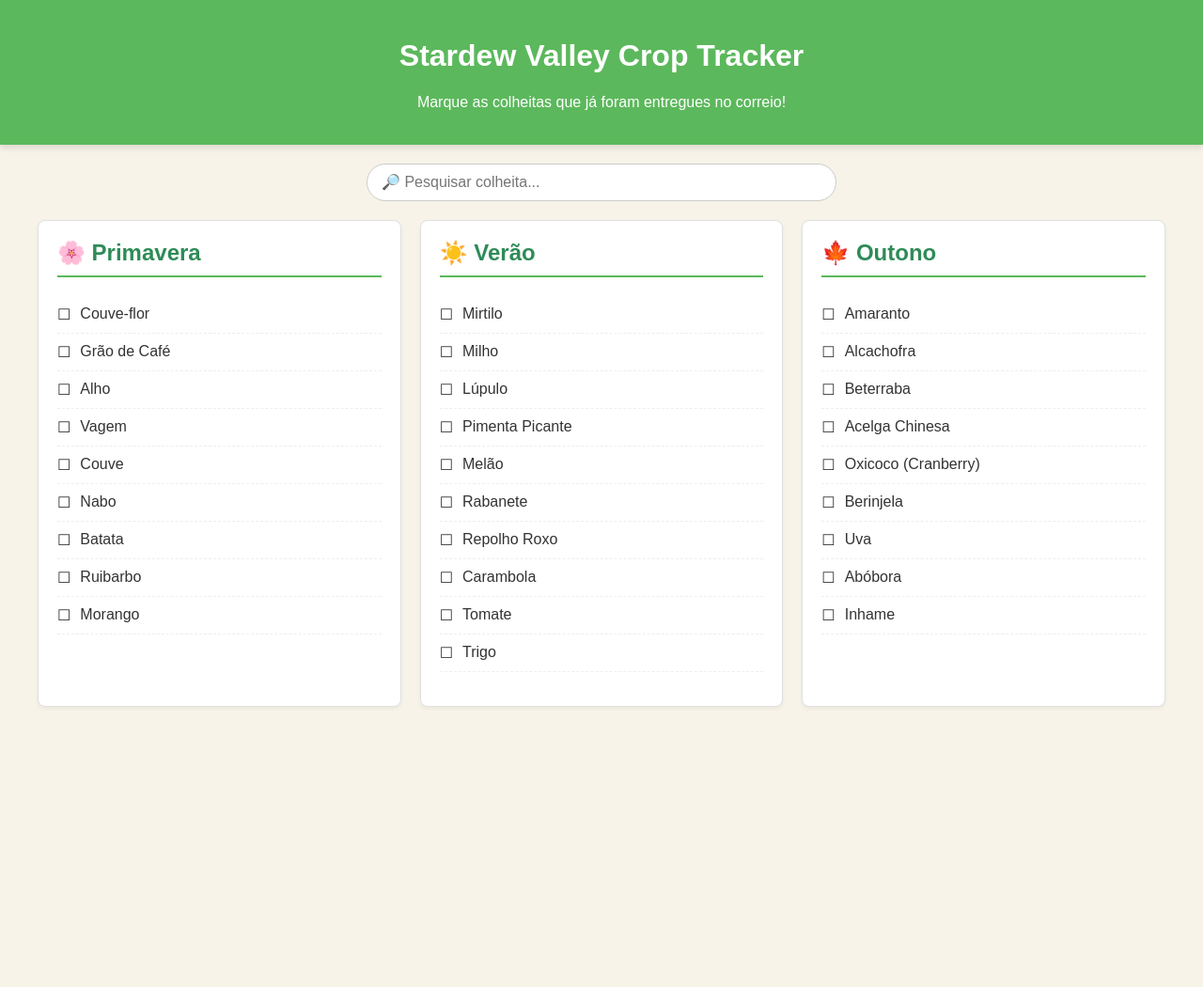
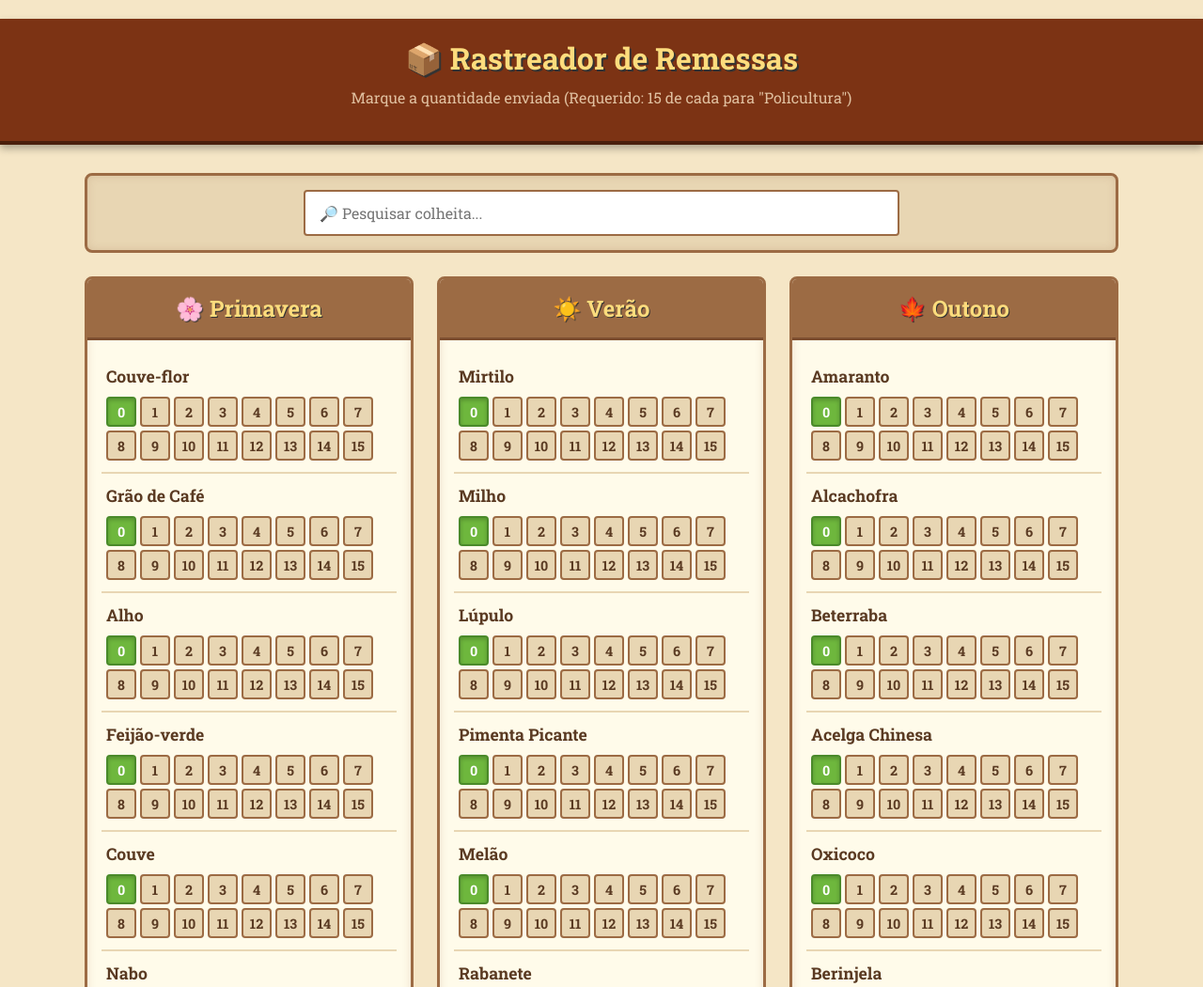
Before and after one commit to vnxmello/stardew-tracker, a plain HTML site: page index.html in a window 1280 px wide. Shown: the top 1050 px of the page at 94% size. Before the commit the page ends 800 px from the top, so only its background shows below. Drawn offline with Linux system fonts and the light colour scheme.

Commit message:
reestilizacao do projeto

```diff
--- a/index.html
+++ b/index.html
@@ -3,65 +3,69 @@
 <head>
     <meta charset="UTF-8">
     <meta name="viewport" content="width=device-width, initial-scale=1.0">
-    <title>Stardew Tracker List</title>
+    <title>Stardew Valley: Rastreador de Conquistas</title>
     <link rel="stylesheet" href="style.css">
+    <link href="https://fonts.googleapis.com/css2?family=Roboto+Slab:wght@400;700&display=swap" rel="stylesheet">
 </head>
 <body>
 
     <header>
-        <h1>Stardew Valley Crop Tracker</h1>
-        <p>Marque as colheitas que já foram entregues no correio!</p>
+        <div class="header-content">
+            <h1>📦 Rastreador de Remessas</h1>
+            <p>Marque a quantidade enviada
+            (Requerido: 15 de cada para "Policultura")</p>
+        </div>
     </header>
 
     <main>
-        <div class="search-container">
+        <div class="search-container wiki-box">
             <input type="text" id="searchInput" placeholder="🔎 Pesquisar colheita..." aria-label="Pesquisar colheita">
         </div>
 
         <section id="seasons-container">
-            <div class="season-card" data-season="spring">
-                <h2>🌸 Primavera</h2>
+            <div class="season-card wiki-box" data-season="spring">
+                <h2 class="wiki-header">🌸 Primavera</h2>
                 <ul class="crop-list">
-                    <li data-crop="couve-flor">Couve-flor</li>
-                    <li data-crop="grao-de-cafe">Grão de Café</li>
-                    <li data-crop="alho">Alho</li>
-                    <li data-crop="vagem">Vagem</li>
-                    <li data-crop="couve">Couve</li>
-                    <li data-crop="nabo">Nabo</li>
-                    <li data-crop="batata">Batata</li>
-                    <li data-crop="ruibarbo">Ruibarbo</li>
-                    <li data-crop="morango">Morango</li>
+                    <li data-crop="couve-flor"><span class="crop-name">Couve-flor</span></li>
+                    <li data-crop="grao-de-cafe"><span class="crop-name">Grão de Café</span></li>
+                    <li data-crop="alho"><span class="crop-name">Alho</span></li>
+                    <li data-crop="feijao-verde"><span class="crop-name">Feijão-verde</span></li>
+                    <li data-crop="couve"><span class="crop-name">Couve</span></li>
+                    <li data-crop="nabo"><span class="crop-name">Nabo</span></li>
+                    <li data-crop="batata"><span class="crop-name">Batata</span></li>
+                    <li data-crop="ruibarbo"><span class="crop-name">Ruibarbo</span></li>
+                    <li data-crop="morango"><span class="crop-name">Morango</span></li>
                 </ul>
             </div>
 
-            <div class="season-card" data-season="summer">
-                <h2>☀️ Verão</h2>
+            <div class="season-card wiki-box" data-season="summer">
+                <h2 class="wiki-header">☀️ Verão</h2>
                 <ul class="crop-list">
-                    <li data-crop="mirtilo">Mirtilo</li>
-                    <li data-crop="milho">Milho</li>
-                    <li data-crop="lupulo">Lúpulo</li>
-                    <li data-crop="pimenta-picante">Pimenta Picante</li>
-                    <li data-crop="melao">Melão</li>
-                    <li data-crop="rabanete">Rabanete</li>
-                    <li data-crop="repolho-roxo">Repolho Roxo</li>
-                    <li data-crop="carambola">Carambola</li>
-                    <li data-crop="tomate">Tomate</li>
-                    <li data-crop="trigo">Trigo</li>
+                    <li data-crop="mirtilo"><span class="crop-name">Mirtilo</span></li>
+                    <li data-crop="milho"><span class="crop-name">Milho</span></li>
+                    <li data-crop="lupulo"><span class="crop-name">Lúpulo</span></li>
+                    <li data-crop="pimenta-picante"><span class="crop-name">Pimenta Picante</span></li>
+                    <li data-crop="melao"><span class="crop-name">Melão</span></li>
+                    <li data-crop="rabanete"><span class="crop-name">Rabanete</span></li>
+                    <li data-crop="repolho-roxo"><span class="crop-name">Repolho Roxo</span></li>
+                    <li data-crop="fruta-estelar"><span class="crop-name">Carambola</span></li>
+                    <li data-crop="tomate"><span class="crop-name">Tomate</span></li>
+                    <li data-crop="trigo"><span class="crop-name">Trigo</span></li>
                 </ul>
             </div>
 
-            <div class="season-card" data-season="fall">
-                <h2>🍁 Outono</h2>
+            <div class="season-card wiki-box" data-season="fall">
+                <h2 class="wiki-header">🍁 Outono</h2>
                 <ul class="crop-list">
-                    <li data-crop="amaranto">Amaranto</li>
-                    <li data-crop="alcachofra">Alcachofra</li>
-                    <li data-crop="beterraba">Beterraba</li>
-                    <li data-crop="acelga-chinesa">Acelga Chinesa</li>
-                    <li data-crop="oxicoco">Oxicoco (Cranberry)</li>
-                    <li data-crop="berinjela">Berinjela</li>
-                    <li data-crop="uva">Uva</li>
-                    <li data-crop="abobora">Abóbora</li>
-                    <li data-crop="inhame">Inhame</li>
+                    <li data-crop="amaranto"><span class="crop-name">Amaranto</span></li>
+                    <li data-crop="alcachofra"><span class="crop-name">Alcachofra</span></li>
+                    <li data-crop="beterraba"><span class="crop-name">Beterraba</span></li>
+                    <li data-crop="acelga-chinesa"><span class="crop-name">Acelga Chinesa</span></li>
+                    <li data-crop="oxicoco"><span class="crop-name">Oxicoco</span></li>
+                    <li data-crop="berinjela"><span class="crop-name">Berinjela</span></li>
+                    <li data-crop="uva"><span class="crop-name">Uva</span></li>
+                    <li data-crop="abobora"><span class="crop-name">Abóbora</span></li>
+                    <li data-crop="inhame"><span class="crop-name">Inhame</span></li>
                 </ul>
             </div>
         </section>
--- a/script.js
+++ b/script.js
@@ -1,63 +1,101 @@
 document.addEventListener('DOMContentLoaded', () => {
     const searchInput = document.getElementById('searchInput');
-    const cropItems = document.querySelectorAll('.crop-list li');
+    const cropListItems = document.querySelectorAll('.crop-list li');
 
-    const savedState = JSON.parse(localStorage.getItem('stardewCropTracker')) || {};
+    //chave local storage
+    const STORAGE_KEY = 'stardewShippingTracker_v1';
 
-    //salvar e aplicar o estado dos itens
-    cropItems.forEach(item => {
+    let savedState = JSON.parse(localStorage.getItem(STORAGE_KEY)) || {};
+    //init interface
+    cropListItems.forEach(item => {
         const cropId = item.getAttribute('data-crop');
+        const cropNameSpan = item.querySelector('.crop-name');
 
-        //aplica o estado
-        if (savedState[cropId]) {
-            item.classList.add('completed');
+        //riar o box de botões
+        const counterBox = document.createElement('div');
+        counterBox.className = 'counter-box';
+
+        //gen botoes de 0 a 15
+        for (let i = 0; i <= 15; i++) {
+            const btn = document.createElement('button');
+            btn.textContent = i;
+            btn.className = 'count-btn';
+            btn.dataset.value = i;
+            btn.setAttribute('aria-label', `Marcar ${i} unidades de ${cropNameSpan.textContent}`);
+            btn.addEventListener('click', handleButtonClick);
+
+            counterBox.appendChild(btn);
         }
 
-        item.addEventListener('click', () => {
-            item.classList.toggle('completed');
-
-            //salva o estado na memoria local
-            const currentState = JSON.parse(localStorage.getItem('stardewCropTracker')) || {};
-            currentState[cropId] = item.classList.contains('completed');
-            localStorage.setItem('stardewCropTracker', JSON.stringify(currentState));
-        });
+        item.appendChild(counterBox);
+        //verifica se tem valor salvo
+        const savedValue = savedState[cropId];
+        if (savedValue !== undefined && savedValue !== null) {
+            const buttonToActivate = counterBox.querySelector(`.count-btn[data-value="${savedValue}"]`);
+            if (buttonToActivate) {
+                setActiveButton(counterBox, buttonToActivate, item);
+            }
+        } else {
+             //se nao tiver nada salvo marca 0 como padrão
+             const defaultButton = counterBox.querySelector('.count-btn[data-value="0"]');
+             setActiveButton(counterBox, defaultButton, item);
+        }
     });
 
-    //filtro de pesquisa
+    function handleButtonClick(e) {
+        const clickedBtn = e.target;
+        const counterBox = clickedBtn.parentElement;
+        const parentLi = counterBox.parentElement;
+        const cropId = parentLi.getAttribute('data-crop');
+        const value = parseInt(clickedBtn.dataset.value);
 
+        setActiveButton(counterBox, clickedBtn, parentLi);
+
+        //att o estado e salva no localStorage
+        savedState[cropId] = value;
+        localStorage.setItem(STORAGE_KEY, JSON.stringify(savedState));
+    }
+
+    //fucn para gerenciar as classes visuais ativ/inativ
+    function setActiveButton(counterBox, targetBtn, parentLi) {
+        const allButtons = counterBox.querySelectorAll('.count-btn');
+        allButtons.forEach(btn => btn.classList.remove('active'));
+
+        //add a class active clicando
+        targetBtn.classList.add('active');
+
+        //se chegou a 15 marca como fully
+        if (targetBtn.dataset.value === "15") {
+            parentLi.classList.add('fully-completed');
+        } else {
+            parentLi.classList.remove('fully-completed');
+        }
+    }
+
+    //logica de pesquisa
     searchInput.addEventListener('keyup', (e) => {
         const searchTerm = e.target.value.toLowerCase().trim();
 
-        cropItems.forEach(item => {
-            const text = item.textContent.toLowerCase();
+        cropListItems.forEach(item => {
+            //revisar agora a busca so texto dentro do span .crop-name
+            const nameSpan = item.querySelector('.crop-name');
+            const text = nameSpan.textContent.toLowerCase();
             const parentCard = item.closest('.season-card');
 
-            //se o item inclui x termo
             if (text.includes(searchTerm)) {
                 item.style.display = 'flex';
             } else {
                 item.style.display = 'none';
             }
+        });
 
-            //logica para esconder/mostrar o card da estação:
-
-            parentCard.style.display = 'none';
-
-            //todas os list estao dentro do card "pai"
-            const allItemsInCard = parentCard.querySelectorAll('li');
-            let isAnyItemVisible = false;
-
-            allItemsInCard.forEach(li => {
-                //se tiver item apos o filtro, fica visivel e vira flexbox
-
-                if (li.textContent.toLowerCase().includes(searchTerm)) {
-                    isAnyItemVisible = true;
-                }
-            });
-
-            // se tiver item, aperece card da estacao
-            if (isAnyItemVisible) {
-                parentCard.style.display = 'block';
+        //esconde/mostra os cards de temporada
+        document.querySelectorAll('.season-card').forEach(card => {
+            const visibleItems = card.querySelectorAll('.crop-list li[style="display: flex;"]');
+            if (visibleItems.length > 0 || searchTerm === "") {
+                card.style.display = 'block';
+            } else {
+                card.style.display = 'none';
             }
         });
     });
--- a/style.css
+++ b/style.css
@@ -1,94 +1,157 @@
+
 body {
-    font-family: Arial, sans-serif;
-    background-color: #f7f3e8;
+    font-family: 'Roboto Slab', Arial, sans-serif;
+    background-color: #f5e6c6;
+    /*add img de fundo na v3(nao incluída aqui) */
     color: #333;
     margin: 0;
-    padding: 0;
+    padding: 20px 0;
 }
 
 header {
-    background-color: #5cb85c;
-    color: white;
+    background-color: #7c3314;
+    color: #fddc7d;
+    border-bottom: 4px solid #4a1f0c;
     padding: 20px;
     text-align: center;
-    box-shadow: 0 4px 6px rgba(0, 0, 0, 0.1);
+    margin-bottom: 30px;
+    box-shadow: 0 4px 8px rgba(0,0,0,0.3);
+}
+
+header h1 {
+    margin: 0;
+    text-shadow: 2px 2px #333;
+    font-weight: 700;
+}
+
+header p {
+    color: #e0c0a0;
+    margin-top: 10px;
 }
 
 main {
-    padding: 20px;
-    max-width: 1200px;
+    padding: 0 20px;
+    max-width: 1100px;
     margin: auto;
 }
 
+.wiki-box {
+    background-color: #fffbea;
+    border: 3px solid #9c6b44;
+    border-radius: 8px;
+    padding: 15px;
+    box-shadow: inset 0 0 10px rgba(156, 107, 68, 0.2);
+}
+
 .search-container {
-    margin-bottom: 20px;
+    margin-bottom: 25px;
     text-align: center;
+    background-color: #e8d6b3;
 }
 
 #searchInput {
-    width: 100%;
-    max-width: 500px;
-    padding: 10px 15px;
-    border: 1px solid #ccc;
-    border-radius: 20px;
+    width: 80%;
+    max-width: 600px;
+    padding: 12px 15px;
+    border: 2px solid #9c6b44;
+    border-radius: 4px;
     font-size: 16px;
-    box-sizing: border-box;
+    font-family: 'Roboto Slab', sans-serif;
+    background-color: #fff;
 }
 
 #seasons-container {
     display: flex;
     flex-wrap: wrap;
-    gap: 20px;
+    gap: 25px;
     justify-content: center;
+    align-items: flex-start;
 }
 
 .season-card {
-    background-color: white;
-    border: 1px solid #e0e0e0;
-    border-radius: 8px;
-    padding: 20px;
-    box-shadow: 0 2px 4px rgba(0, 0, 0, 0.05);
-    flex: 1 1 300px;
-    min-width: 280px;
+    flex: 1 1 320px;
+    min-width: 300px;
+    padding: 0;
+    overflow: hidden;
 }
 
-.season-card h2 {
-    color: #2e8b57;
-    border-bottom: 2px solid #5cb85c;
-    padding-bottom: 10px;
-    margin-top: 0;
+.wiki-header {
+    background-color: #9c6b44;
+    color: #fddc7d;
+    margin: 0;
+    padding: 15px;
+    text-align: center;
+    border-bottom: 3px solid #7c4d2f;
+    text-shadow: 1px 1px #333;
 }
 
 .crop-list {
     list-style: none;
-    padding: 0;
+    padding: 15px;
+    margin: 0;
 }
 
 .crop-list li {
-    padding: 10px 0;
-    cursor: pointer;
-    transition: background-color 0.2s;
-    border-bottom: 1px dashed #eee;
+    padding: 12px 5px;
+    border-bottom: 2px solid #e8d6b3;
     display: flex;
-    align-items: center;
+    flex-direction: column;
+    gap: 10px;
 }
 
-.crop-list li:hover {
-    background-color: #f0f0f0;
+.crop-list li:last-child {
+    border-bottom: none;
 }
 
-/*estilo da marcacao do item */
-.crop-list li.completed {
-    text-decoration: line-through;
-    color: #a9a9a9;
+.crop-name {
+    font-weight: bold;
+    font-size: 1.1rem;
+    color: #5a3a22;
 }
 
-.crop-list li.completed::before {
-    content: "✅";
-    margin-right: 10px;
+.counter-box {
+    display: flex;
+    flex-wrap: wrap;
+    gap: 4px;
 }
 
-.crop-list li:not(.completed)::before {
-    content: "☐";
-    margin-right: 10px;
+.count-btn {
+    background-color: #e8d6b3;
+    border: 2px solid #9c6b44;
+    color: #5a3a22;
+    font-family: 'Roboto Slab', sans-serif;
+    font-weight: bold;
+    width: 32px;
+    height: 32px;
+    border-radius: 4px;
+    cursor: pointer;
+    transition: all 0.1s;
+    display: flex;
+    justify-content: center;
+    align-items: center;
+    font-size: 0.9rem;
 }
+
+.count-btn:hover {
+    background-color: #d4c09b;
+}
+
+.count-btn.active {
+    background-color: #6eb73d;
+    color: white;
+    border-color: #4a8a2a;
+    box-shadow: inset 0 2px 4px rgba(0,0,0,0.2);
+}
+
+/* destaque especial para o 15*/
+.count-btn[data-value="15"].active {
+    background-color: #ffd700; /* Dourado */
+    color: #7c3314;
+    border-color: #b8860b;
+}
+
+/* se o n 15 for marcado risca o nome */
+.crop-list li.fully-completed .crop-name {
+    text-decoration: line-through;
+    opacity: 0.7;
+}
```
